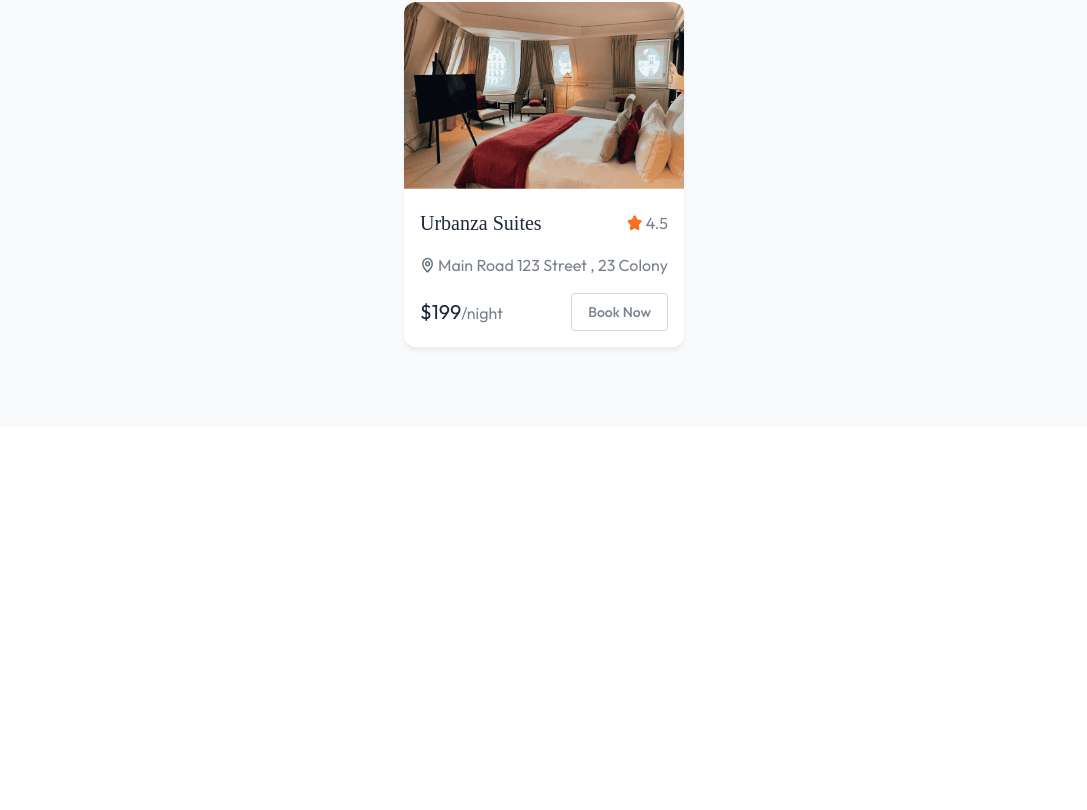
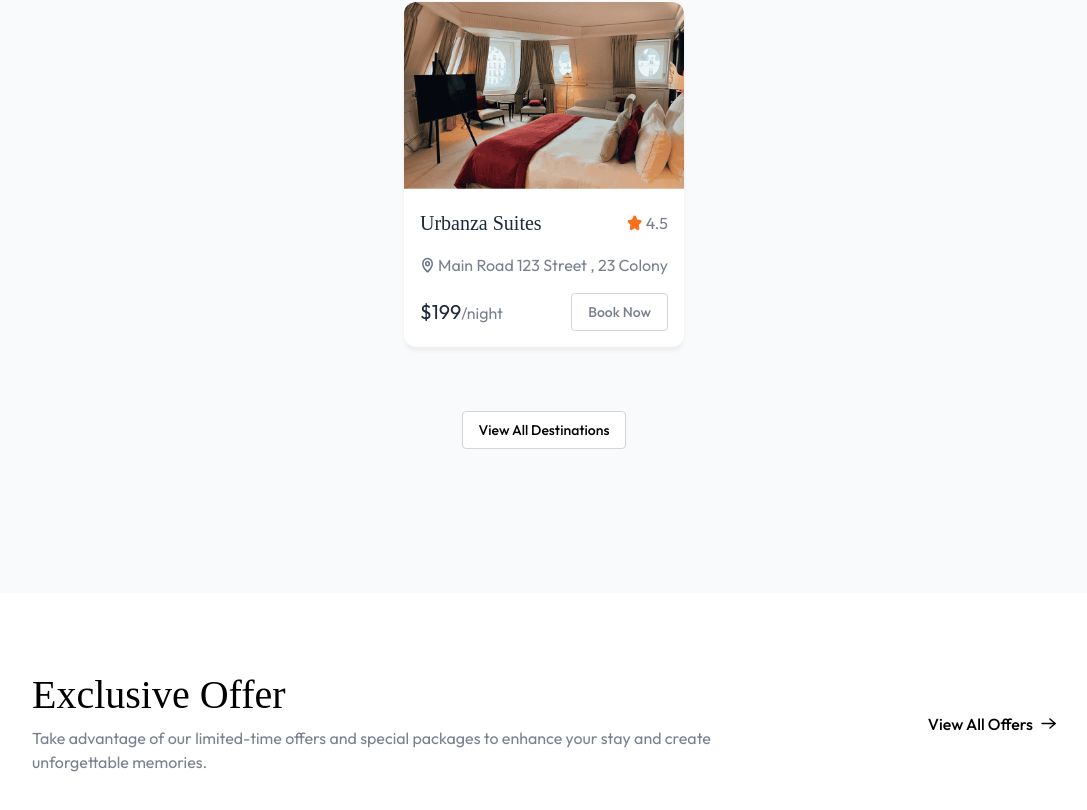
Before and after one commit to pagarwal884/Hotel_Booking_Frontend, a React (Vite) app: page / in a window 1280 px wide. Shown: the part 1427-2237 px from the top of the page, without its empty margins (96-1183 px from the left). Before the commit the page ends 1854 px from the top, so only its background shows below. Built offline with nearby package versions, Linux system fonts and the light colour scheme; no server answers; a web font is replaced by a local one.

Commit message:
Added Exclusive Offer section text heading and button

```diff
--- /dev/null
+++ b/src/components/ExclusiveOffer.jsx
@@ -0,0 +1,23 @@
+import React from 'react'
+import Title from './Title'
+import { assets } from '../assets/assets'
+
+const ExclusiveOffer = () => {
+    return (
+        <div className='flex flex-col items-center px-6 md:px-16 lg:px-24 xl:px-32 pt-20 pb-30'>
+            <div className='flex flex-col md:flex-row items-center justify-between w-full'>
+                <Title title="Exclusive Offer" align='left' subtitle='Take advantage of our limited-time offers and special packages to enhance your stay and create unforgettable memories.' />
+                <button className='group flex items-center gap-2 font-medium cursor-pointer max-md:mt-12'>
+                    View All Offers
+                    <img src={assets.arrowIcon} className='group-hover:translate-x-1 transition-all' />
+                </button>
+
+            </div>
+            <div>
+
+            </div>
+        </div>
+    )
+}
+
+export default ExclusiveOffer
--- a/src/components/FeatureDestination.jsx
+++ b/src/components/FeatureDestination.jsx
@@ -2,8 +2,12 @@
 import { roomsDummyData } from '../assets/assets'
 import HotelCard from './HotelCard'
 import Title from './Title'
+import { useNavigate } from 'react-router-dom'
 
 const FeatureDestination = () => {
+
+    const navigate = useNavigate()
+
     return (
         <div className='flex flex-col items-center px-6 md:px-16 lg:px-24 bg-slate-50 py-20'>
 
@@ -14,6 +18,12 @@
                     <HotelCard key={room._id} room={room} index={index}/>
                 ))}
             </div>
+
+            <button
+            onClick={() => {navigate('/rooms'); scrollTo(0,0)}}
+            className='my-16 px-4 py-2 text-sm font-medium border border-gray-300 rounded bg-white hover:bg-gray-50 transition-all cursor-pointer'>
+                View All Destinations
+            </button>
         </div>
     )
 }
--- a/src/pages/Home.jsx
+++ b/src/pages/Home.jsx
@@ -1,12 +1,14 @@
 import React from 'react'
 import Hero from '../components/Hero'
 import FeatureDestination from '../components/FeatureDestination'
+import ExclusiveOffer from '../components/ExclusiveOffer'
 
 const Home = () => {
   return (
     <>
       <Hero />
       <FeatureDestination />
+      <ExclusiveOffer />
     </>
   )
 }
```
